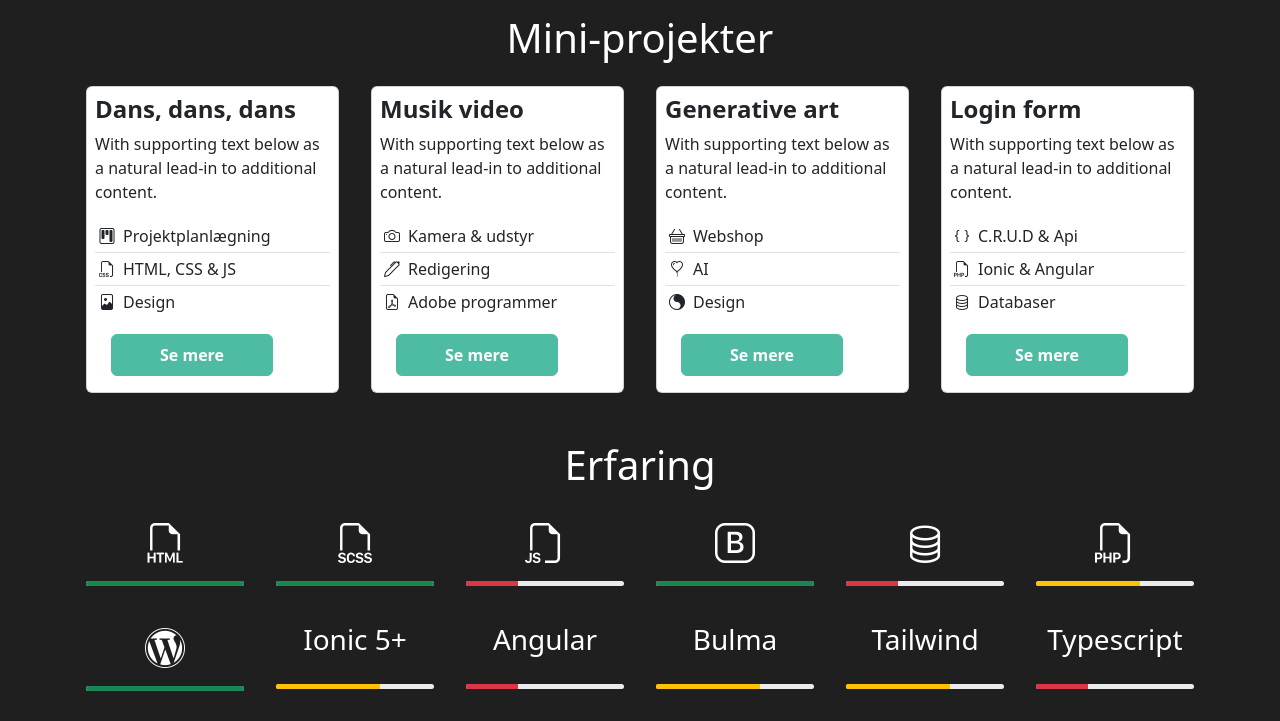
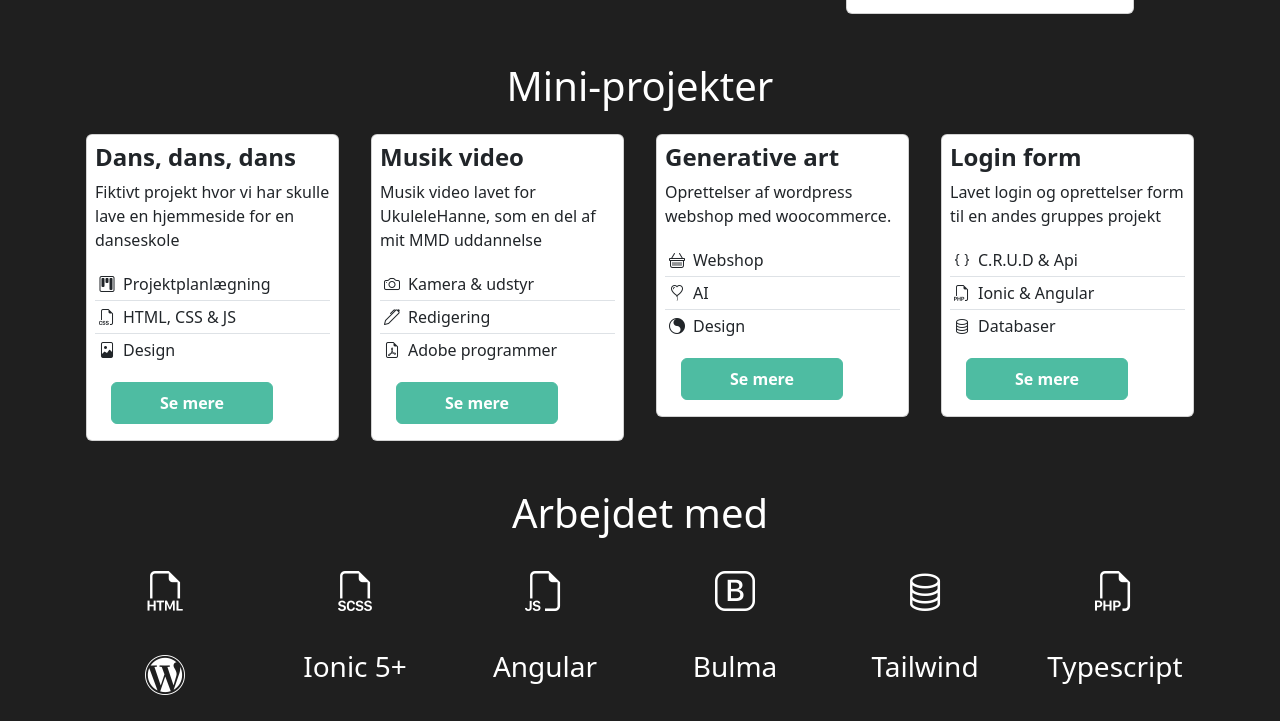
Before and after one commit to Zealand420/Portfolio-webudvikling, a website: page Portfolio projekt/Bootstrap/Index.html in a window 1280 px wide. Shown: the part 1265-1986 px from the top of the page. Drawn offline with nearby package versions, Linux system fonts and the light colour scheme.

Commit message:
Rettelser

```diff
--- a/Portfolio projekt/Bootstrap/Index.html
+++ b/Portfolio projekt/Bootstrap/Index.html
@@ -27,7 +27,7 @@
             <a class="nav-link text-maintext" href="#">Mini-projekter</a>
           </li>
           <li class="nav-item pe-2">
-            <a class="nav-link text-maintext" href="#">Erfaring</a>
+            <a class="nav-link text-maintext" href="#">Arbejdet med</a>
           </li>
         </ul>
       </div>
@@ -50,9 +50,6 @@
       </div>
     </div>
 
-
-
-
     <!--Grid med cards (Projekter)-->
     <div class="container bg-maingb mt-5">
       <div class="row">
@@ -64,7 +61,7 @@
             <img src="/Bootstrap/Billeder/lama.jpg" class="card-img-top" alt="...">
             <div class="card-body p-2">
               <h2 class="card-title">Kicki Merkel</h2>
-              <p class="card-text">Some quick example text to build on the card title and make up the bulk of the card's content.</p>
+              <p class="card-text">Hjemmeside lavet i wordpress til frisør Kicki Merkel, som blevet lavet som en del af et forløb kaldet "pop-up virksomhed" hvor vi havde med rigtige kunder at gøre.</p>
             </div>
             <ul class="list-group list-group-flush">
               <li class="list-group-item p-2 fs-5"><i class="bi bi-wordpress fs-5 me-2"></i>Wordpress</li>
@@ -81,7 +78,8 @@
             <img src="/Bootstrap/Billeder/lama.jpg" class="card-img-top" alt="...">
             <div class="card-body p-2">
               <h2 class="card-title">Pakkelada</h2>
-              <p class="card-text">Some quick example text to build on the card title and make up the bulk of the card's content.</p>
+              <p class="card-text">En app hvor man nemt kan få et overblik over alle sine pakker samlet et sted. Og hvor man har kunne oprette sine egne pakker som blev sendt til databasen.
+              </p>
             </div>
             <ul class="list-group list-group-flush">
               <li class="list-group-item p-2 fs-5"><i class="bi bi-filetype-html fs-5 me-2"></i>HTML, SCSS & JS</li>
@@ -98,7 +96,7 @@
             <img src="/Bootstrap/Billeder/lama.jpg" class="card-img-top" alt="...">
             <div class="card-body p-2">
               <h2 class="card-title">Abonnementzonen</h2>
-              <p class="card-text">Some quick example text to build on the card title and make up the bulk of the card's content.</p>
+              <p class="card-text">Appen har til formål at samle alle sine abonnementer i et sted. Her har man mulighed for at tilføje, læse, slette, redigere ved hjælp af C.R.U.D operationer</p>
             </div>
             <ul class="list-group list-group-flush">
               <li class="list-group-item p-2 fs-5"><i class="bi bi-wordpress fs-5 me-2"></i>Ionic & C.R.U.D</li>
@@ -122,7 +120,7 @@
           <div class="card">
             <div class="card-body p-2">
               <h3 class="card-title fs-4 fw-bold">Dans, dans, dans</h3>
-              <p class="card-text">With supporting text below as a natural lead-in to additional content.</p>
+              <p class="card-text">Fiktivt projekt hvor vi har skulle lave en hjemmeside for en danseskole</p>
               <ul class="list-group list-group-flush">
                 <li class="list-group-item p-1 fs-6"><i class="bi bi-kanban fs-6 me-2"></i>Projektplanlægning</li>
                 <li class="list-group-item p-1 fs-6"><i class="bi bi-filetype-css fs-6 me-2"></i>HTML, CSS & JS</li>
@@ -138,7 +136,7 @@
           <div class="card">
             <div class="card-body p-2">
               <h3 class="card-title fs-4 fw-bold">Musik video</h3>
-              <p class="card-text">With supporting text below as a natural lead-in to additional content.</p>
+              <p class="card-text">Musik video lavet for UkuleleHanne, som en del af mit MMD uddannelse</p>
               <ul class="list-group list-group-flush">
                 <li class="list-group-item p-1 fs-6"><i class="bi bi-camera fs-6 me-2"></i>Kamera & udstyr</li>
                 <li class="list-group-item p-1 fs-6"6><i class="bi bi-pen fs-6 me-2"></i>Redigering</li>
@@ -154,7 +152,7 @@
           <div class="card">
             <div class="card-body p-2">
               <h3 class="card-title fs-4 fw-bold">Generative art</h3>
-              <p class="card-text">With supporting text below as a natural lead-in to additional content.</p>
+              <p class="card-text">Oprettelser af wordpress webshop med woocommerce.</p>
               <ul class="list-group list-group-flush">
                 <li class="list-group-item p-1 fs-6"><i class="bi bi-basket fs-6 me-2"></i>Webshop</li>
                 <li class="list-group-item p-1 fs-6"><i class="bi bi-balloon-heart fs-6 me-2"></i>AI</li>
@@ -170,7 +168,7 @@
           <div class="card">
             <div class="card-body p-2">
               <h3 class="card-title fs-4 fw-bold">Login form</h3>
-              <p class="card-text">With supporting text below as a natural lead-in to additional content.</p>
+              <p class="card-text">Lavet login og oprettelser form til en andes gruppes projekt</p>
               <ul class="list-group list-group-flush">
                 <li class="list-group-item p-1 fs-6"><i class="bi bi-braces fs-6 me-2"></i>C.R.U.D & Api</li>
                 <li class="list-group-item p-1 fs-6"6><i class="bi bi-filetype-php fs-6 me-2"></i>Ionic & Angular</li>
@@ -186,17 +184,12 @@
       <!--Erfaring-->
       <div class="row bg-mainbg mt-5 mb-3">
         <div class="col-12">
-          <h1 class="text-maintext text-center mb-4">Erfaring</h1>
+          <h1 class="text-maintext text-center mb-4">Arbejdet med</h1>
         </div>
         <div class="col-2">
           <ul class="list-group list-group-flush list-group-item-mainbg text-maintext">
             <li class="list-group-item mx-auto p-0 m-0">
               <i class="bi bi-filetype-html fs-1"></i>
-            </li>
-            <li class="list-group-item text-center m-0 ps-0 pe-0">
-              <div class="progress" style="height: 5px;">
-                <div class="progress-bar bg-success" role="progressbar" aria-label="HTML" style="width: 100%" aria-valuenow="100" aria-valuemin="0" aria-valuemax="100"></div>
-              </div>
             </li>
           </ul>
         </div>
@@ -206,22 +199,12 @@
             <li class="list-group-item mx-auto p-0 m-0">
               <i class="bi bi-filetype-scss fs-1"></i>
             </li>
-            <li class="list-group-item text-center m-0 ps-0 pe-0">
-              <div class="progress" style="height: 5px;">
-                <div class="progress-bar bg-success" role="progressbar" aria-label="SCSS" style="width: 100%" aria-valuenow="100" aria-valuemin="0" aria-valuemax="100"></div>
-              </div>
-            </li>
           </ul>
         </div>
         <div class="col-2">
           <ul class="list-group list-group-flush list-group-item-mainbg text-maintext">
             <li class="list-group-item mx-auto p-0 m-0">
               <i class="bi bi-filetype-js fs-1"></i>
-            </li>
-            <li class="list-group-item text-center m-0 ps-0 pe-0">
-              <div class="progress" style="height: 5px;">
-                <div class="progress-bar bg-danger" role="progressbar" aria-label="JS" style="width: 33%" aria-valuenow="100" aria-valuemin="0" aria-valuemax="100"></div>
-              </div>
             </li>
           </ul>
         </div>
@@ -230,22 +213,12 @@
             <li class="list-group-item mx-auto p-0 m-0">
               <i class="bi bi-bootstrap fs-1"></i>
             </li>
-            <li class="list-group-item text-center m-0 ps-0 pe-0">
-              <div class="progress" style="height: 5px;">
-                <div class="progress-bar bg-success" role="progressbar" aria-label="Bootstrap" style="width: 100%" aria-valuenow="100" aria-valuemin="0" aria-valuemax="100"></div>
-              </div>
-            </li>
           </ul>
         </div>
         <div class="col-2">
           <ul class="list-group list-group-flush list-group-item-mainbg text-maintext">
             <li class="list-group-item mx-auto p-0 m-0">
               <i class="bi bi-database fs-1"></i>
-            </li>
-            <li class="list-group-item text-center m-0 ps-0 pe-0">
-              <div class="progress" style="height: 5px;">
-                <div class="progress-bar bg-danger" role="progressbar" aria-label="Database" style="width: 33%" aria-valuenow="100" aria-valuemin="0" aria-valuemax="100"></div>
-              </div>
             </li>
           </ul>
         </div>
@@ -254,22 +227,12 @@
             <li class="list-group-item mx-auto p-0 m-0">
               <i class="bi bi-filetype-php fs-1"></i>
             </li>
-            <li class="list-group-item text-center m-0 ps-0 pe-0">
-              <div class="progress" style="height: 5px;">
-                <div class="progress-bar bg-warning" role="progressbar" aria-label="HTML" style="width: 66%" aria-valuenow="100" aria-valuemin="0" aria-valuemax="100"></div>
-              </div>
-            </li>
           </ul>
         </div>
         <div class="col-2 mt-4">
           <ul class="list-group list-group-flush list-group-item-mainbg text-maintext">
             <li class="list-group-item mx-auto p-0 m-0">
               <i class="bi bi-wordpress fs-1"></i>
-            </li>
-            <li class="list-group-item text-center m-0 ps-0 pe-0">
-              <div class="progress" style="height: 5px;">
-                <div class="progress-bar bg-success" role="progressbar" aria-label="wordpress" style="width: 100%" aria-valuenow="100" aria-valuemin="0" aria-valuemax="100"></div>
-              </div>
             </li>
           </ul>
         </div>
@@ -278,22 +241,12 @@
             <li class="list-group-item mx-auto p-0 m-0">
               <p class="fs-3">Ionic 5+</p>
             </li>
-            <li class="list-group-item text-center m-0 ps-0 pe-0">
-              <div class="progress" style="height: 5px;">
-                <div class="progress-bar bg-warning" role="progressbar" aria-label="Ionic" style="width: 66%" aria-valuenow="100" aria-valuemin="0" aria-valuemax="100"></div>
-              </div>
-            </li>
           </ul>
         </div>
         <div class="col-2 mt-4">
           <ul class="list-group list-group-flush list-group-item-mainbg text-maintext">
             <li class="list-group-item mx-auto p-0 m-0">
               <p class="fs-3">Angular</p>
-            </li>
-            <li class="list-group-item text-center m-0 ps-0 pe-0">
-              <div class="progress" style="height: 5px;">
-                <div class="progress-bar bg-danger" role="progressbar" aria-label="Angular" style="width: 33%" aria-valuenow="100" aria-valuemin="0" aria-valuemax="100"></div>
-              </div>
             </li>
           </ul>
         </div>
@@ -302,34 +255,18 @@
             <li class="list-group-item mx-auto p-0 m-0">
               <p class="fs-3">Bulma</p>
             </li>
-            <li class="list-group-item text-center m-0 ps-0 pe-0">
-              <div class="progress" style="height: 5px;">
-                <div class="progress-bar bg-warning" role="progressbar" aria-label="Bulma" style="width: 66%" aria-valuenow="100" aria-valuemin="0" aria-valuemax="100"></div>
-              </div>
-            </li>
           </ul>
         </div>
         <div class="col-2 mt-4">
           <ul class="list-group list-group-flush list-group-item-mainbg text-maintext">
             <li class="list-group-item mx-auto p-0 m-0">
               <p class="fs-3">Tailwind</p>
-            </li>
-            <li class="list-group-item text-center m-0 ps-0 pe-0">
-              <div class="progress" style="height: 5px;">
-                <div class="progress-bar bg-warning" role="progressbar" aria-label="Tailwind" style="width: 66%" aria-valuenow="100" aria-valuemin="0" aria-valuemax="100"></div>
-              </div>
-            </li>
           </ul>
         </div>
         <div class="col-2 mt-4">
           <ul class="list-group list-group-flush list-group-item-mainbg text-maintext">
             <li class="list-group-item mx-auto p-0 m-0">
               <p class="fs-3">Typescript</p>
-            </li>
-            <li class="list-group-item text-center m-0 ps-0 pe-0">
-              <div class="progress" style="height: 5px;">
-                <div class="progress-bar bg-danger" role="progressbar" aria-label="Typescript" style="width: 33%" aria-valuenow="100" aria-valuemin="0" aria-valuemax="100"></div>
-              </div>
             </li>
           </ul>
         </div>
```
